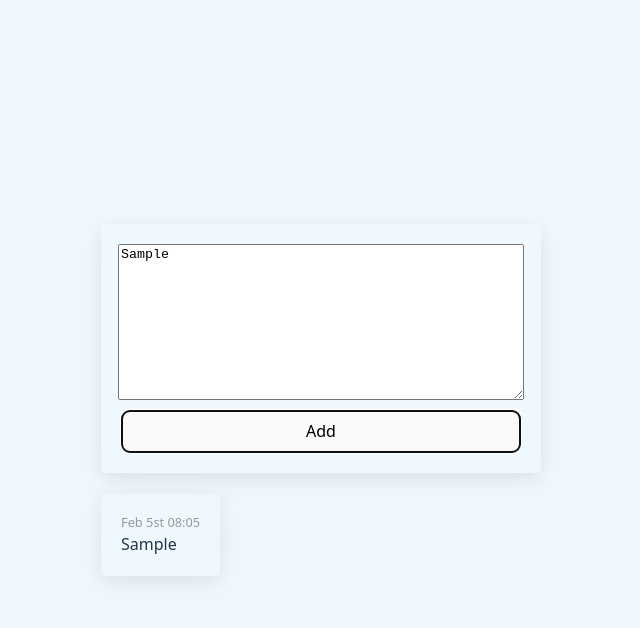
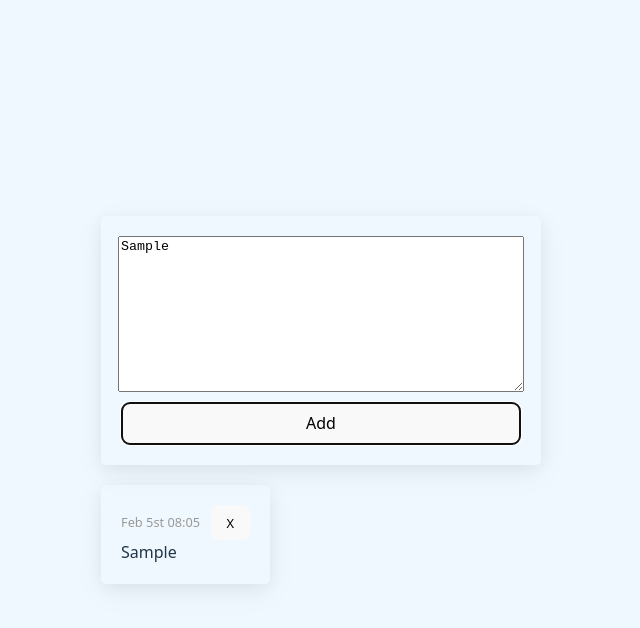
Before and after one commit to mishelld/QuickNotes-Project, a React (Vite) app in the folder QuickNotes-app/: page / in a window 1280 px wide. Both pictures are taken after typing "Sample" into the empty fields and a click on the button "Add". Shown: the top 628 px of the page, without its empty margins (319-959 px from the left). Built offline with nearby package versions, Linux system fonts and the light colour scheme.

Commit message:
Add a delete button

```diff
--- a/QuickNotes-app/src/components/CreateNote.css
+++ b/QuickNotes-app/src/components/CreateNote.css
@@ -23,6 +23,6 @@ body {
   height: 150px;
   width: 100%;
 }
-button {
+.add-btn {
   width: 100%;
 }
--- a/QuickNotes-app/src/components/CreateNote.jsx
+++ b/QuickNotes-app/src/components/CreateNote.jsx
@@ -29,6 +29,9 @@ function CreateNote() {
     setNotes([...notes, { text: value, date: getDate() }]);
     setValue("");
   };
+  const handleDelete = (index) => {
+    setNotes(notes.filter((note, i) => i != index));
+  };
 
   return (
     <>
@@ -38,10 +41,12 @@ function CreateNote() {
             placeholder="Your note..."
             onChange={(e) => setValue(e.target.value)}
           />
-          <button onClick={handleAdd}>Add</button>
+          <button className="add-btn" onClick={handleAdd}>
+            Add
+          </button>
         </div>
 
-        <Notes notes={notes} />
+        <Notes notes={notes} onDelete={handleDelete} />
       </div>
     </>
   );
--- a/QuickNotes-app/src/components/Notes.css
+++ b/QuickNotes-app/src/components/Notes.css
@@ -6,6 +6,8 @@
 }
 
 .note {
+  display: flex;
+  flex-direction: column;
   box-shadow:
     rgba(17, 17, 26, 0.05) 0px 4px 16px,
     rgba(17, 17, 26, 0.05) 0px 8px 32px;
@@ -21,3 +23,12 @@
 .text {
   text-align: start;
 }
+
+.notes .note .dlt-btn {
+  font-size: 0.8rem;
+}
+.notes .note header {
+  display: flex;
+  align-items: center;
+  gap: 10px;
+}
--- a/QuickNotes-app/src/components/Notes.jsx
+++ b/QuickNotes-app/src/components/Notes.jsx
@@ -1,12 +1,15 @@
 import "./Notes.css";
-function Notes({ notes }) {
-  console.log(notes);
-
+function Notes({ notes, onDelete }) {
   return (
     <div className="notes">
       {notes.map((note, index) => (
         <div key={index} className="note">
-          <div className="date">{note.date}</div>
+          <header>
+            <div className="date">{note.date}</div>
+            <button className="dlt-btn" onClick={() => onDelete(index)}>
+              X
+            </button>
+          </header>
           <div className="text">{note.text}</div>
         </div>
       ))}
```
